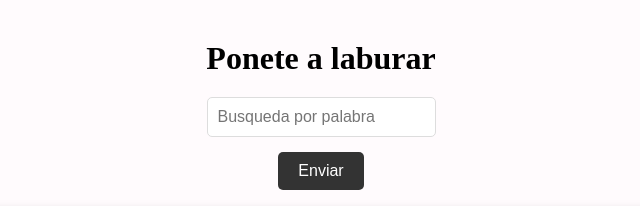
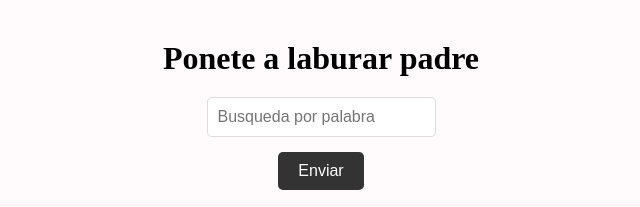
Before and after one commit to NaiuGe/LaburApp, a PHP site: page /index.php in a window 1280 px wide. Shown: the part 212-419 px from the top of the page, without its empty margins (319-959 px from the left). Run offline with PHP 8.4, Linux system fonts and the light colour scheme; data comes from the database, SQL or seed files in the repository.

Commit message:
prueba index

```diff
--- a/index.php
+++ b/index.php
@@ -57,7 +57,7 @@
     <div class="grupo">
 
     <main class="cabeceraindex">
-        <h1 class="titulo">Ponete a laburar</h1>
+        <h1 class="titulo">Ponete a laburar padre</h1>
         <form class="busqueda">
             <input class="cajaDeBusqueda" type="search" name="busq" class="caja" placeholder="Busqueda por palabra">
             <input class="btn-busqueda" type="submit" value="Enviar" class="boton">
```
